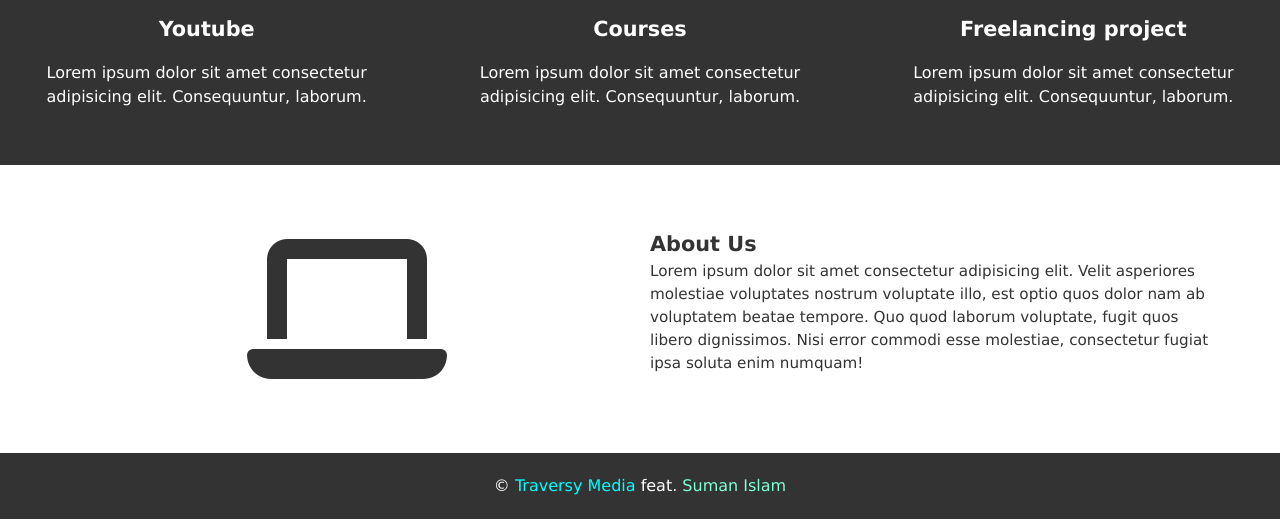
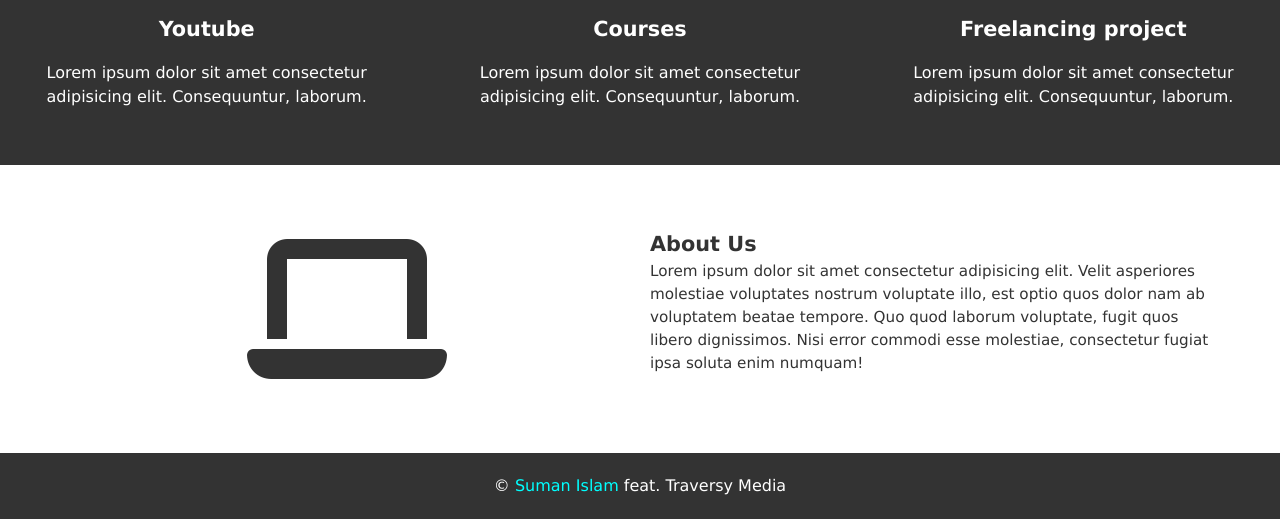
Before and after one commit to SumanIslam/landing-page-with-blur-effect, a plain HTML site: page index.html in a window 1280 px wide. Shown: the part 907-1426 px from the top of the page. Drawn offline with Linux system fonts and the light colour scheme.

Commit message:
update footer

```diff
--- a/index.html
+++ b/index.html
@@ -56,7 +56,7 @@
   </section>
   <!-- footer -->
   <section class="footer">
-    &copy; <span class="author">Traversy Media</span> feat. <span>Suman Islam</span>
+    &copy; <span class="author">Suman Islam</span> feat. Traversy Media<span></span>
   </section>
 </body>
 </html>
```
